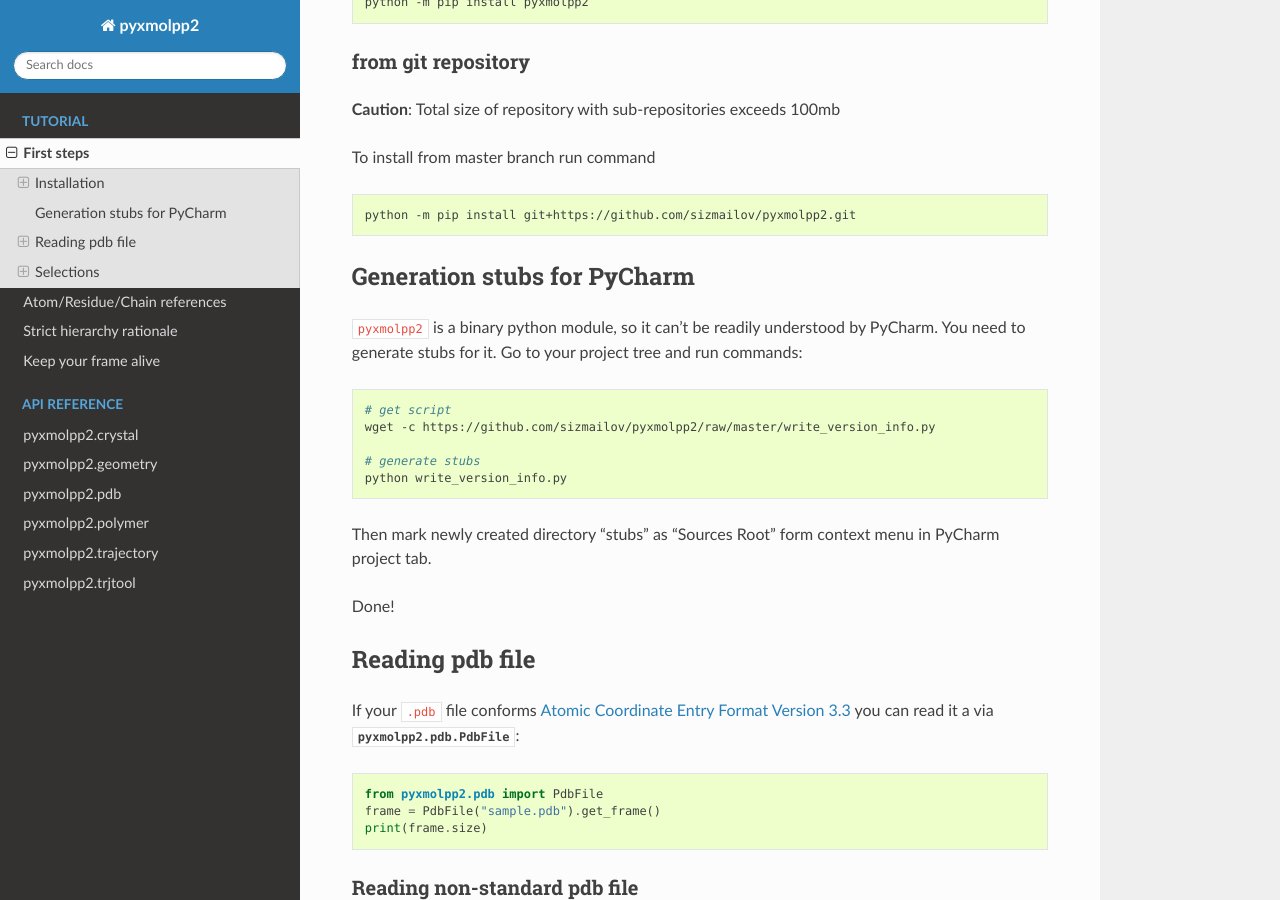
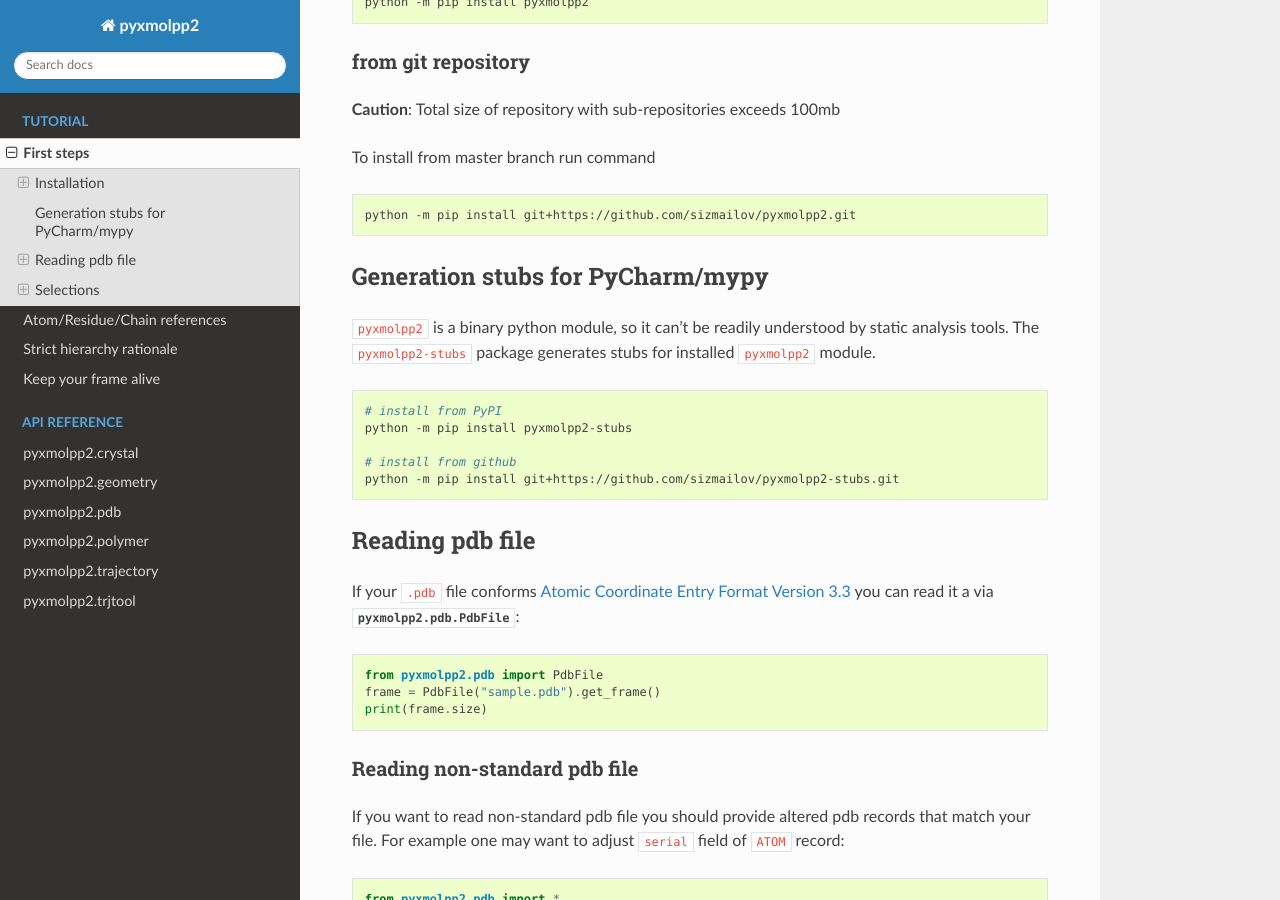
Before and after one commit to sizmailov/pyxmolpp2, a Sphinx documentation site: the page built from docs/source/tutorial/first_steps.rst, in a window 1280 px wide and 900 px high, scrolled down 333 px. Built offline with Sphinx 7.4.7 and the Read the Docs theme 2.0.0, drawn with Linux system fonts in a browser that asks for light colours.

Commit message:
doc: stubs installation from PyPI

```diff
--- a/docs/source/tutorial/first_steps.rst
+++ b/docs/source/tutorial/first_steps.rst
@@ -41,23 +41,20 @@ To install from master branch run command
     python -m pip install git+https://github.com/sizmailov/pyxmolpp2.git
 
 
-Generation stubs for PyCharm
-----------------------------
+Generation stubs for PyCharm/mypy
+---------------------------------
 
-``pyxmolpp2`` is a binary python module, so it can't be readily understood by PyCharm. You need to
-generate stubs for it. Go to your project tree and run commands:
+``pyxmolpp2`` is a binary python module, so it can't be readily understood by static analysis tools.
+The ``pyxmolpp2-stubs`` package generates stubs for installed ``pyxmolpp2`` module.
+
 
 .. code-block:: bash
 
-    # get script
-    wget -c https://github.com/sizmailov/pyxmolpp2/raw/master/write_version_info.py
+    # install from PyPI
+    python -m pip install pyxmolpp2-stubs
 
-    # generate stubs
-    python write_version_info.py
-
-Then mark newly created directory "stubs" as "Sources Root" form context menu in PyCharm project tab.
-
-Done!
+    # install from github
+    python -m pip install git+https://github.com/sizmailov/pyxmolpp2-stubs.git
 
 
 
```
Also changed, not shown: 1 other file.
